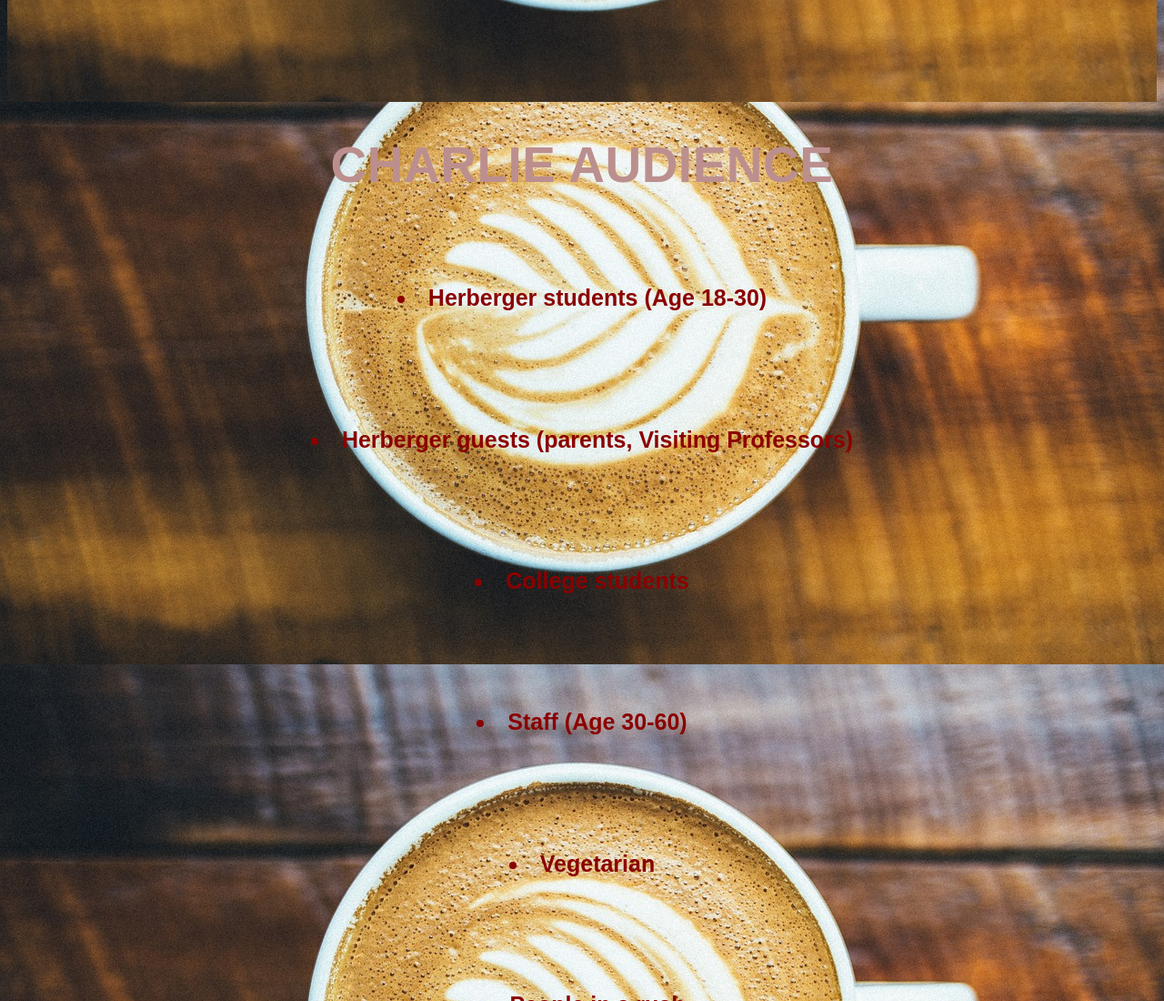
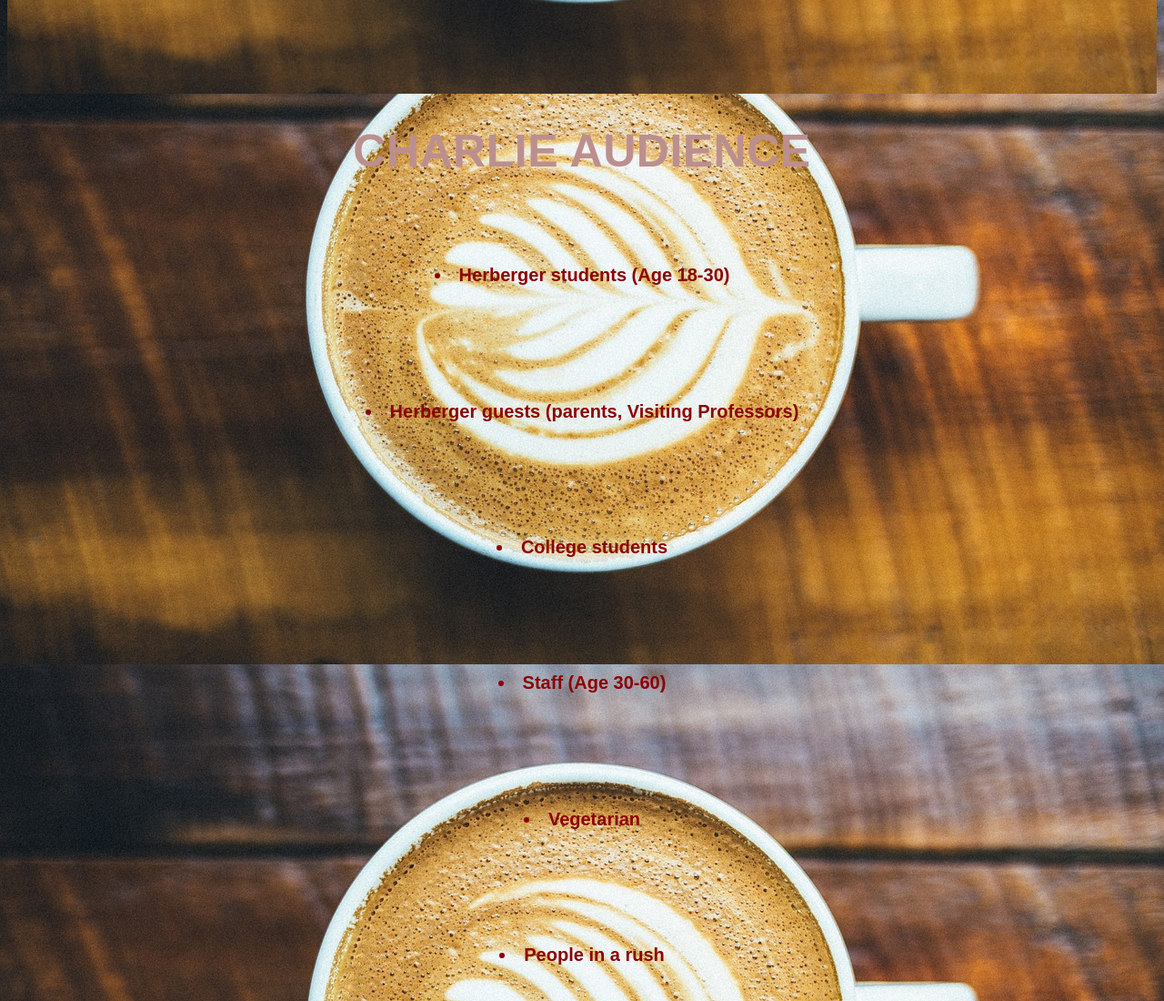
Before and after one commit to tianrany/moble-final, a plain HTML site: page index.html in a window 1280 px wide. Shown: the part 1700-2800 px from the top of the page at 91% size. Drawn offline with Linux system fonts and the light colour scheme; files whose address does not match are found by name; a web font is replaced by a local one.

Commit message:
Update style.css

```diff
--- a/css/style.css
+++ b/css/style.css
@@ -1,12 +1,12 @@
 h1 {
     font-family:sanvito-pro-display,sans-serif;
     color:rosybrown;
-    font-weight: 900;
+    font-weight: 800;
     font-style:normal;
     letter-spacing: .5px;
     text-align: center;
     font-style:normal;
-    font-size: 55px;
+    font-size: 50px;
 }
 h3{
     text-align: center;
@@ -20,7 +20,7 @@ li{
     font-family:sans-serif;
     color:darkred;
     font-weight: 900;
-    font-size: 25px;
+    font-size: 20px;
     padding: 5%;
     text-align: center;
 }
```
